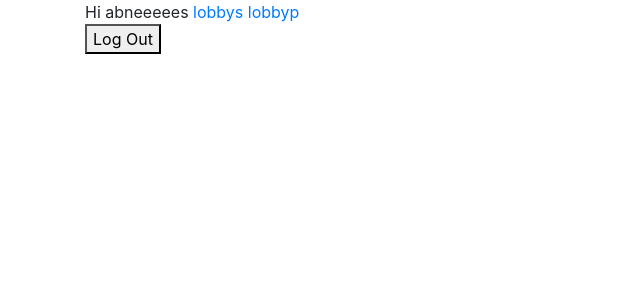
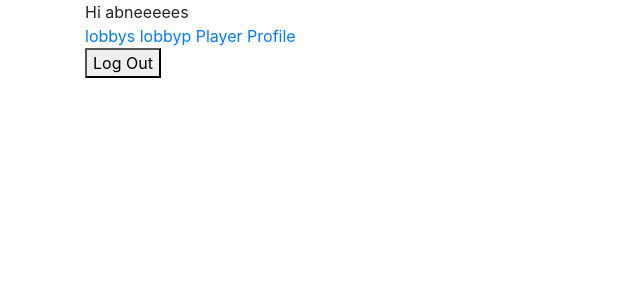
Before and after one commit to Daksh-Vermaa/Deck-Of-Wars, a Django app: page / in a window 1280 px wide. Shown: the top 300 px of the page, without its empty margins (0-640 px from the left). Run offline with Django 5.2, Linux system fonts and the light colour scheme; a user stored in the database is signed in; some libraries are stand-ins or nearby versions.

Commit message:
player profile

```diff
--- a/Deck_of_Wars/web/models.py
+++ b/Deck_of_Wars/web/models.py
@@ -4,7 +4,7 @@ from django.shortcuts import render, redirect
 import json
 
 class Player(models.Model):
-    Name  = models.CharField(default='player' , max_length=20 , blank=True)
+    Name  = models.ForeignKey(User , on_delete=models.CASCADE)
     photo = models.ImageField(blank=True , default='assets/pfp.png')
     Rank = models.CharField(max_length=20 , default='NOOB')
     No_of_matches_played = models.IntegerField(default=0)
--- a/Deck_of_Wars/web/templates/web/home.html
+++ b/Deck_of_Wars/web/templates/web/home.html
@@ -5,10 +5,15 @@
             <div class="alert alert-info">{{ message }}</div>
         {% endfor %}
     {% endif %}
+
     {% if user.is_authenticated %}
         Hi {{ user.username }}
-    <a href="{% url 'Join' %}">lobbys</a>
-    <a href="{% url 'Create' %}">lobbyp</a>
+
+    <div>
+        <a href="{% url 'Join' %}">lobbys</a>
+        <a href="{% url 'Create' %}">lobbyp</a>
+        <a href="{% url 'Profile' %}">Player Profile</a>
+    </div>
     <form action="{% url 'logout' %}" method="post">
     {% csrf_token %}
     <button type="submit">Log Out</button>
--- a/Deck_of_Wars/web/urls.py
+++ b/Deck_of_Wars/web/urls.py
@@ -10,5 +10,6 @@ urlpatterns = [
     path('guest/', views.guest_login, name='guest_login'),
     path('register/' ,  views.register , name='register'),
     path('login/' ,  views.login , name='login'),
-    path('loading/' , views.loading_page , name='Loading_Page')
+    path('loading/' , views.loading_page , name='Loading_Page'),
+    path('profile/' , views.player_card , name='Profile'),
 ]
--- a/Deck_of_Wars/web/views.py
+++ b/Deck_of_Wars/web/views.py
@@ -153,3 +153,18 @@ def enter_code(request):
             return redirect('Menu')
 
     return render(request , 'web/lobbys.html' , {'title' : 'Secondary Lobby'})
+
+def player_card(request):
+    try :
+        p_card , created  = Player.objects.get_or_create(Name=request.user)
+
+
+        return redirect(request , 'web/profile.html' , {
+                        'title' : 'Profile',
+                        'profile' : p_card ,
+                        'created' : created
+                        }
+                    )
+    except :
+        messages.error(request , f'No player identified')
+        return redirect('Menu')
```
Also changed, not shown: Deck_of_Wars/web/templates/web/profile.html (added, +12 -0 lines), Deck_of_Wars/db.sqlite3, Deck_of_Wars/web/migrations/0006_alter_player_name.py (added).
